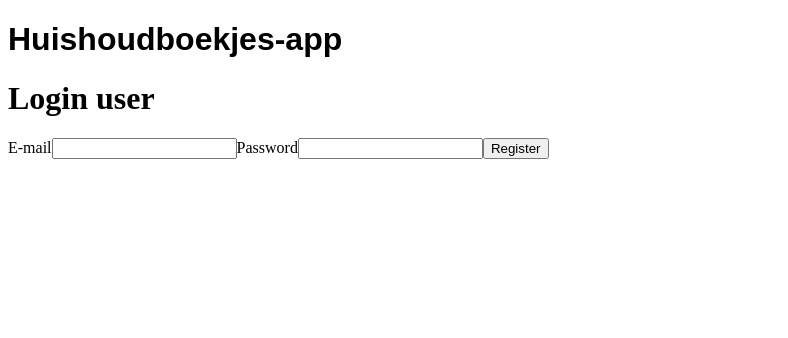
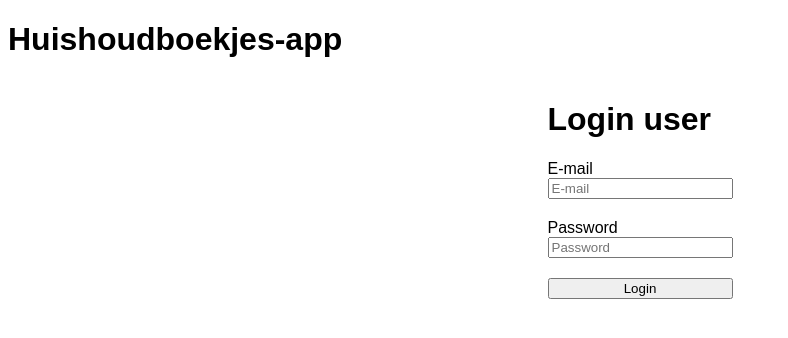
Before and after one commit to avans-webs6/adweb-2223-eindopdracht-stefvandeloo, an Angular app in the folder Huishoudboekjes-app/: page /login in a window 1280 px wide. Shown: the top 338 px of the page, without its empty margins (0-788 px from the left). Built offline with nearby package versions, Linux system fonts and the light colour scheme; no server answers.

Commit message:
Style Auth pages

```diff
--- a/Huishoudboekjes-app/src/app/authentication-login-user/authentication-login-user.component.css
+++ b/Huishoudboekjes-app/src/app/authentication-login-user/authentication-login-user.component.css
@@ -0,0 +1,21 @@
+* {
+  font-family: Arial, Helvetica, sans-serif;
+}
+
+form {
+  display: flex;
+  flex-direction: column;
+}
+
+.login-container {
+  display: flex;
+  justify-content: center;
+  align-items: center;
+  height: 100%;
+}
+
+.form-item {
+  display: flex;
+  flex-direction: column;
+  margin-bottom: 20px;
+}
--- a/Huishoudboekjes-app/src/app/authentication-login-user/authentication-login-user.component.html
+++ b/Huishoudboekjes-app/src/app/authentication-login-user/authentication-login-user.component.html
@@ -1,11 +1,19 @@
-<h1>Login user</h1>
+<div class="login-container">
+  <div>
+    <h1>Login user</h1>
 
-<form (submit)="loginUser()">
-  <label for="email">E-mail</label>
-  <input id="email" type="email" name="email" [(ngModel)]="email" />
+    <form (submit)="loginUser()">
+      <div class="form-item">
+        <label for="email">E-mail</label>
+        <input id="email" type="email" name="email" placeholder="E-mail" [(ngModel)]="email" />
+      </div>
 
-  <label for="password">Password</label>
-  <input id="password" type="password" name="password" [(ngModel)]="password" />
+      <div class="form-item">
+        <label for="password">Password</label>
+        <input id="password" type="password" name="password" placeholder="Password" [(ngModel)]="password" />
+      </div>
 
-  <button type="submit">Register</button>
-</form>
+      <button type="submit">Login</button>
+    </form>
+  </div>
+</div>
--- a/Huishoudboekjes-app/src/app/authentication-register-user/authentication-register-user.component.css
+++ b/Huishoudboekjes-app/src/app/authentication-register-user/authentication-register-user.component.css
@@ -0,0 +1,21 @@
+* {
+  font-family: Arial, Helvetica, sans-serif;
+}
+
+form {
+  display: flex;
+  flex-direction: column;
+}
+
+.register-container {
+  display: flex;
+  justify-content: center;
+  align-items: center;
+  height: 100%;
+}
+
+.form-item {
+  display: flex;
+  flex-direction: column;
+  margin-bottom: 20px;
+}
--- a/Huishoudboekjes-app/src/app/authentication-register-user/authentication-register-user.component.html
+++ b/Huishoudboekjes-app/src/app/authentication-register-user/authentication-register-user.component.html
@@ -1,11 +1,19 @@
+<div class="register-container">
+  <div>
     <h1>Register user</h1>
 
     <form (submit)="createUser()">
+      <div class="form-item">
         <label for="email">E-mail</label>
-  <input id="email" type="email" name="email" [(ngModel)]="email" />
+        <input id="email" type="email" name="email" placeholder="E-mail" [(ngModel)]="email" />
+      </div>
 
+      <div class="form-item">
         <label for="password">Password</label>
-  <input id="password" type="password" name="password" [(ngModel)]="password" />
+        <input id="password" type="password" name="password" placeholder="Password" [(ngModel)]="password" />
+      </div>
 
       <button type="submit">Register</button>
     </form>
+  </div>
+</div>
```
Also changed, not shown: Huishoudboekjes-app/src/app/app.component.css (line endings or trailing spaces). Lines whose indentation alone changed are shown as unchanged.
